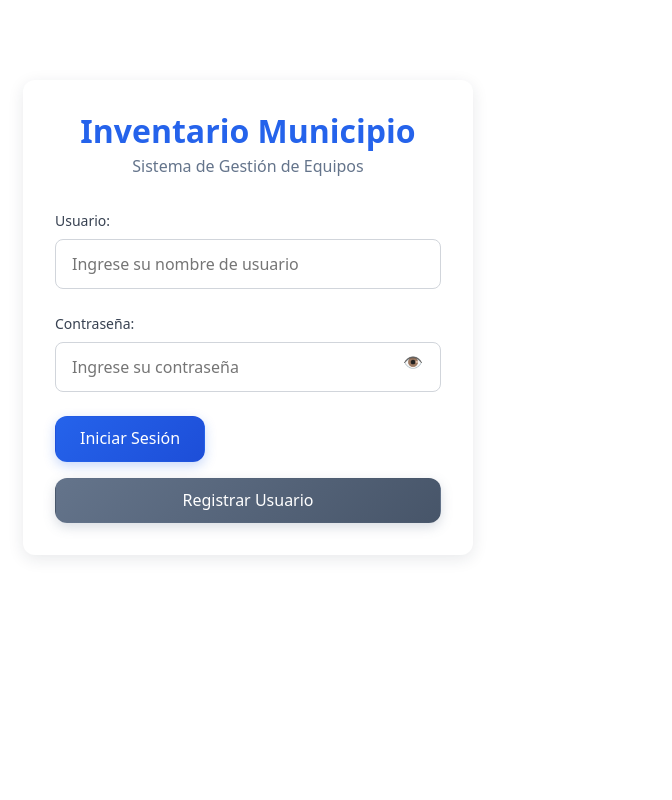
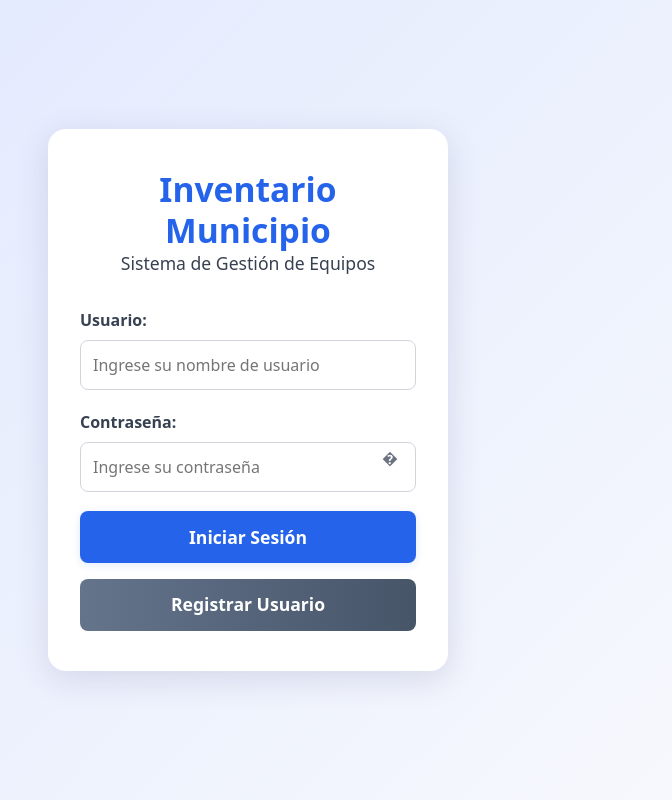
Before and after one commit to StevenEncebollado/InventarioMunicipio, a Next.js app in the folder frontend/: page / in a window 1280 px wide. Shown: the whole page, without its empty margins (392-1064 px from the left). Built offline with nearby package versions, Linux system fonts and the light colour scheme; no server answers.

Commit message:
Arreglo de login

```diff
--- a/frontend/src/app/page.tsx
+++ b/frontend/src/app/page.tsx
@@ -114,14 +114,13 @@ export default function LoginPage() {
 
   return (
     <>
-      <div style={EstiloComponentesUI.formularios.formContainer}>
-      <div style={EstiloComponentesUI.formularios.logoSection}>
-        <h1 style={EstiloComponentesUI.formularios.logoH1}>Inventario Municipio</h1>
-        <p style={EstiloComponentesUI.formularios.logoSubtitle}>Sistema de Gestión de Equipos</p>
-      </div>
-      <form onSubmit={handleSubmit} style={{ display: 'block' }}>
-        <div style={EstiloComponentesUI.formularios.formGroup}>
-          <label htmlFor="username" style={EstiloComponentesUI.formularios.label}>Usuario:</label>
+      <div style={{ minHeight: '100vh', display: 'flex', alignItems: 'center', justifyContent: 'center', background: 'linear-gradient(135deg, #e0e7ff 0%, #f8fafc 100%)' }}>
+        <div style={{ background: '#fff', borderRadius: '18px', boxShadow: '0 8px 32px rgba(60,60,120,0.15)', padding: '2.5rem 2rem', minWidth: 340, maxWidth: 400, width: '100%', textAlign: 'center' }}>
+          <h1 style={{ fontWeight: 800, fontSize: '2.1rem', color: '#2563eb', marginBottom: 0 }}>Inventario Municipio</h1>
+          <p style={{ color: '#374151', fontSize: '1.1rem', marginBottom: '2rem' }}>Sistema de Gestión de Equipos</p>
+          <form onSubmit={handleSubmit} style={{ width: '100%', margin: '0 auto', textAlign: 'left' }}>
+            <div style={{ marginBottom: '1.2rem' }}>
+              <label htmlFor="username" style={{ fontWeight: 600, color: '#374151', marginBottom: 6, display: 'block' }}>Usuario:</label>
               <input
                 type="text"
                 id="username"
@@ -131,11 +130,11 @@ export default function LoginPage() {
                 placeholder="Ingrese su nombre de usuario"
                 required
                 autoComplete="username"
-            style={EstiloComponentesUI.formularios.input}
+                style={{ width: '100%', padding: '0.75rem', borderRadius: '8px', border: '1px solid #d1d5db', fontSize: '1rem', outline: 'none', marginTop: 2, boxSizing: 'border-box' }}
               />
             </div>
-        <div style={{ ...EstiloComponentesUI.formularios.formGroup, position: 'relative' }}>
-          <label htmlFor="password" style={EstiloComponentesUI.formularios.label}>Contraseña:</label>
+            <div style={{ marginBottom: '1.2rem', position: 'relative' }}>
+              <label htmlFor="password" style={{ fontWeight: 600, color: '#374151', marginBottom: 6, display: 'block' }}>Contraseña:</label>
               <input
                 type={mostrarContrasena ? 'text' : 'password'}
                 id="password"
@@ -145,7 +144,7 @@ export default function LoginPage() {
                 placeholder="Ingrese su contraseña"
                 required
                 autoComplete="current-password"
-            style={{ ...EstiloComponentesUI.formularios.input, paddingRight: '2.5rem' }}
+                style={{ width: '100%', padding: '0.75rem', borderRadius: '8px', border: '1px solid #d1d5db', fontSize: '1rem', outline: 'none', marginTop: 2, boxSizing: 'border-box', paddingRight: '2.5rem' }}
               />
               <button
                 type="button"
@@ -160,7 +159,7 @@ export default function LoginPage() {
               cursor: 'pointer',
             }}
           >
-            {mostrarContrasena ? '🙈' : '👁️'}
+            {mostrarContrasena ? '�' : '�'}
           </button>
 
           {formData.password && (
@@ -205,15 +204,15 @@ export default function LoginPage() {
         <button
           type="submit"
           disabled={isLoading}
-          style={{ ...EstiloComponentesUI.botones.btn, ...EstiloComponentesUI.botones.btnPrimary }}
+          style={{ width: '100%', padding: '0.8rem', borderRadius: '8px', background: '#2563eb', color: '#fff', fontWeight: 700, fontSize: '1.1rem', border: 'none', boxShadow: '0 2px 8px #2563eb22', marginBottom: '0.5rem', cursor: isLoading ? 'not-allowed' : 'pointer', transition: 'background 0.2s' }}
         >
           {isLoading ? 'Iniciando sesión...' : 'Iniciar Sesión'}
         </button>
 
         <button
           type="button"
-          onClick={() => setModoRegistro(true)}
-          style={{ ...EstiloComponentesUI.botones.btn, ...EstiloComponentesUI.botones.btnSecondary, marginTop: '1rem', width: '100%' }}
+          onClick={() => setShowRegister(true)}
+          style={{ width: '100%', padding: '0.8rem', borderRadius: '8px', background: 'linear-gradient(90deg, #64748b 0%, #475569 100%)', color: '#fff', fontWeight: 700, fontSize: '1.1rem', border: 'none', marginTop: '0.5rem', cursor: 'pointer', transition: 'background 0.2s' }}
         >
           Registrar Usuario
         </button>
@@ -226,11 +225,12 @@ export default function LoginPage() {
               border: '1px solid #fecaca',
               borderRadius: '8px',
               color: '#b91c1c',
-          fontSize: '0.875rem',
+              fontSize: '0.95rem',
             }}>
               {error}
             </div>
           )}
+        </div>
       </div>
 
     {/* Mensaje de advertencia de expiración de contraseña */}
```
Lines whose indentation alone changed are shown as unchanged.
